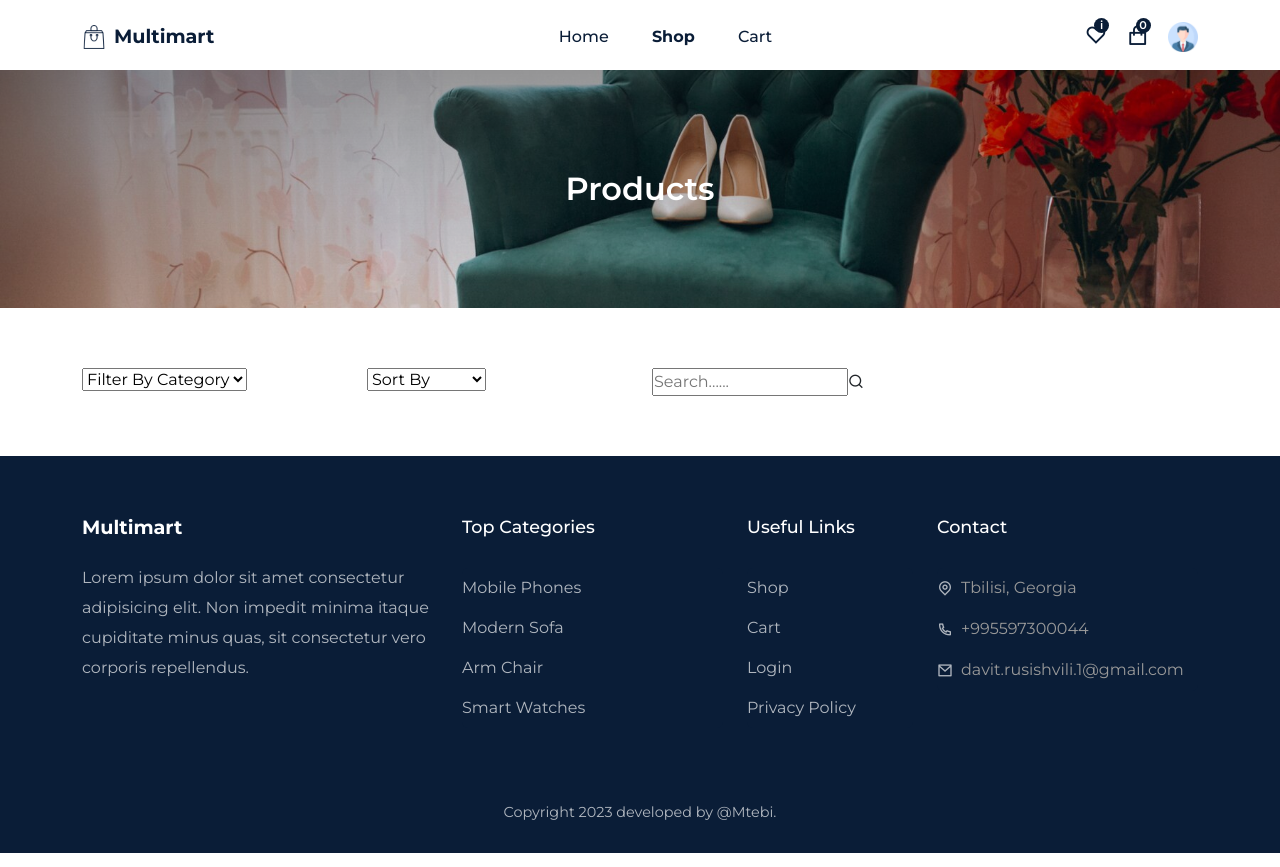
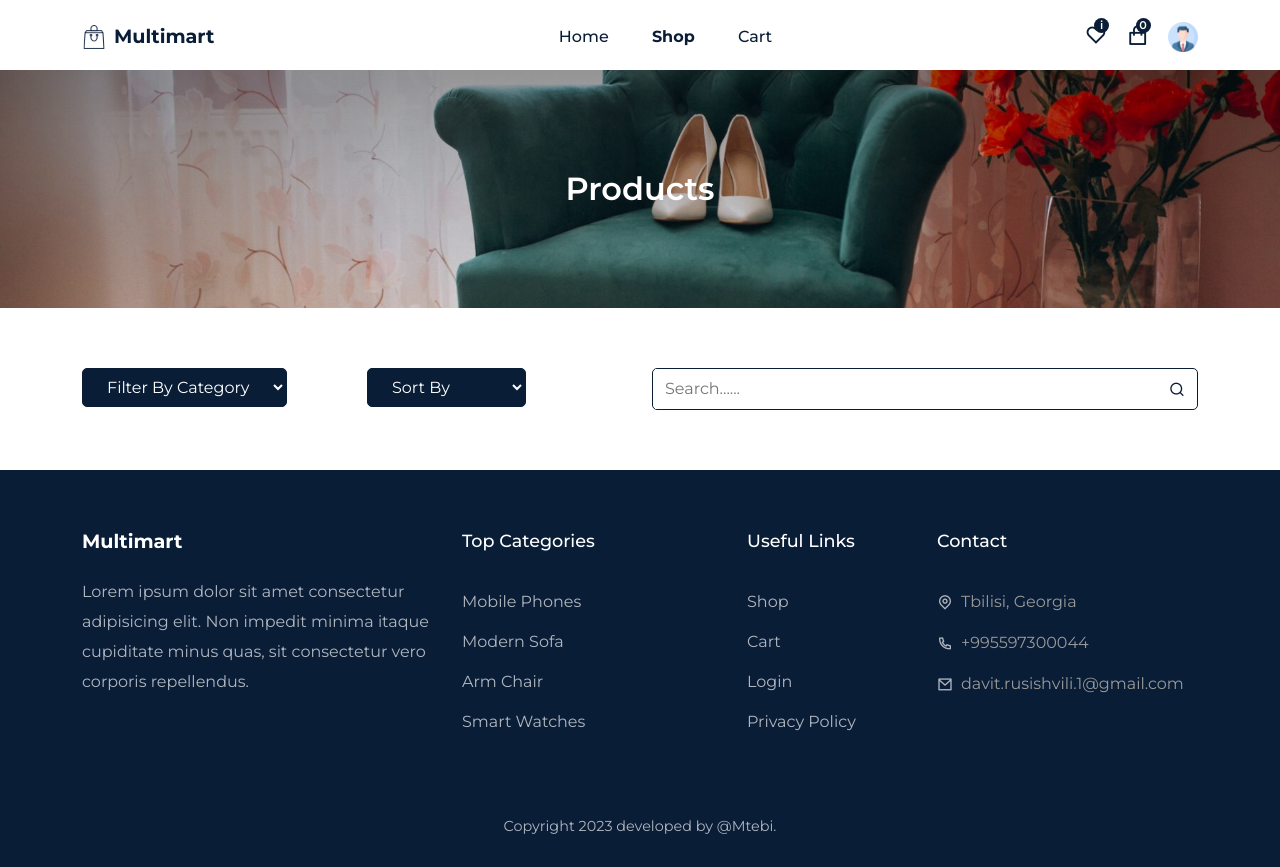
Before and after one commit to dato94/ecommerce, a React (Create React App) app: page /shop in a window 1280 px wide. Built offline with nearby package versions, Linux system fonts and the light colour scheme.

Commit message:
shop: (=====) styling

```diff
--- a/src/styles/shop.css
+++ b/src/styles/shop.css
@@ -0,0 +1,41 @@
+
+
+.filter__widget select {
+    padding: 8px 20px;
+    border: 1px solid var(--primary-color);
+    cursor: pointer;
+    border-radius: 5px;
+    background: var(--primary-color);
+    color: #fff;
+}
+
+.filter__widget select:focus {
+    outline: none !important;
+}
+
+.filter__widget select option {
+    font-size: 0.9rem;
+}
+
+.search__box {
+    width: 100%;
+    display: flex;
+    align-items: center;
+    justify-content: space-between;
+    border: 1px solid var(--primary-color);
+    border-radius: 5px;
+    padding-right: 12px;
+    padding-left: 2px;
+    cursor: pointer;
+}
+
+.search__box input {
+    width: 100%;
+    border: none;
+    outline: none;
+    padding: 8px 10px;
+}
+
+.search__box span {
+    color: var(--primary-color);
+}
```
